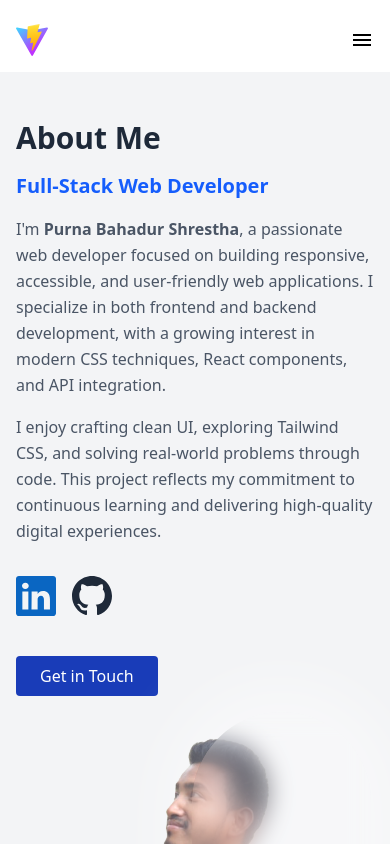
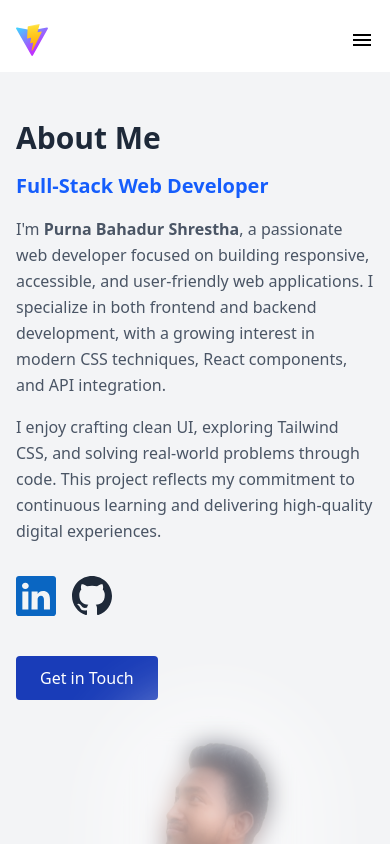
Before and after one commit to nuastha/project, a React (Vite) app: page /about-us in a window 390 px wide. Shown: the top 844 px of the page. Built offline with nearby package versions, Linux system fonts and the light colour scheme.

Commit message:
Update AboutUs component styles for improved layout and button interaction

```diff
--- a/src/page/about-us/AboutUs.jsx
+++ b/src/page/about-us/AboutUs.jsx
@@ -48,14 +48,14 @@ export default function AboutUs() {
 
           <Link
             to="/contact-us"
-            className="inline-block mt-6 px-6 py-2 bg-blue-800 text-white rounded hover:bg-blue-700 transition"
+            className="inline-block mt-6 px-6 py-2.5 bg-blue-800 text-white rounded hover:bg-blue-600 transition"
           >
             Get in Touch
           </Link>
         </div>
 
         <div className="w-full lg:w-1/2 flex justify-center items-center relative select-none">
-          <div className="absolute inset-0 w-1/2 h-full translate-x-44 rounded-full bg-white/40 shadow-[0_0_60px_30px_rgba(255,255,255,0.5)] backdrop-blur-md z-10 animate-pulse" />
+          <div className="absolute inset-0 w-1/2 h-full translate-x-3/5 lg:translate-x-44 rounded-full bg-white/40 shadow-[0_0_60px_30px_rgba(255,255,255,0.5)] backdrop-blur-md z-10 animate-pulse" />
           <img
             src={MyPic}
             alt="Purna Bahadur Shrestha"
```
